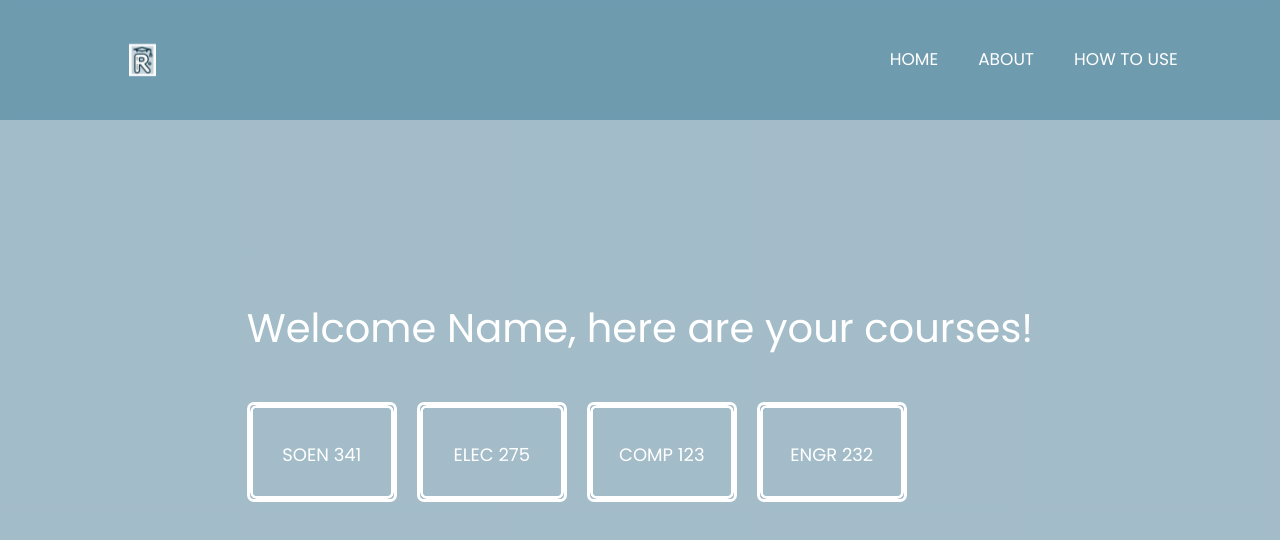
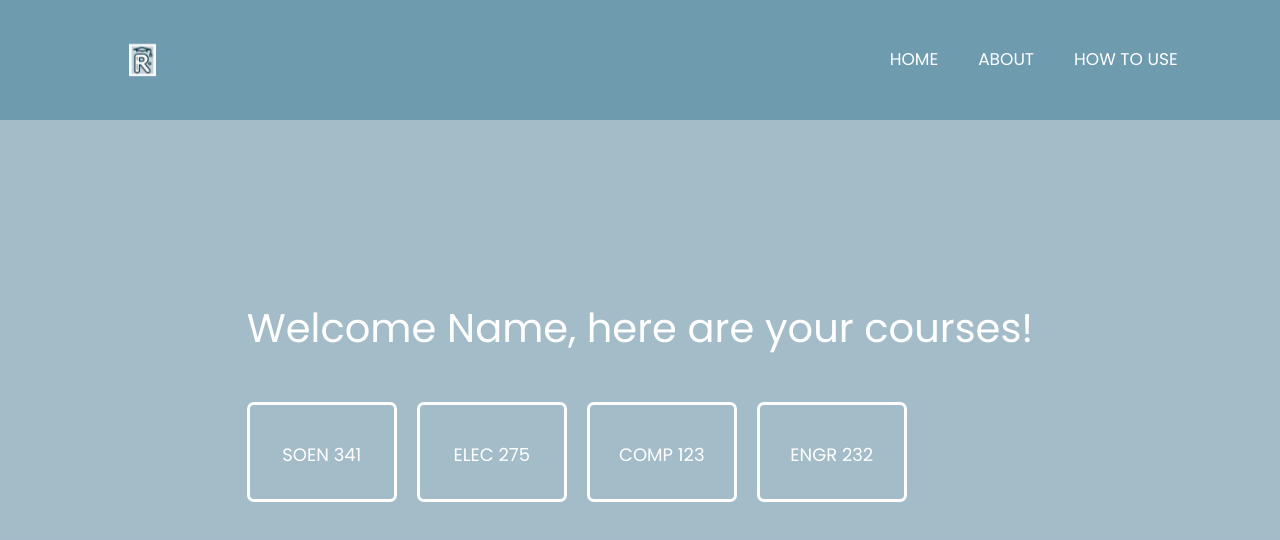
Before and after one commit to JenLys/Mega_Chug_Lords-SOEN341_Project_F24, a React (Vite) app in the folder client/: page /teacherview in a window 1280 px wide. Shown: the top 540 px of the page. Built offline with nearby package versions, Linux system fonts and the light colour scheme.

Commit message:
fixing css making the gradient follow the cursor

```diff
--- a/client/src/pages/TeacherView.jsx
+++ b/client/src/pages/TeacherView.jsx
@@ -9,6 +9,21 @@ function TeacherView() {
         {name:"COMP 123", path: '/class/comp-123'},
         {name: "ENGR 232", path: '/class/engr-232'}
     ];
+
+    const handleMouseMove = (e) => {
+        const box = e.currentTarget;
+        const rect = box.getBoundingClientRect();
+        const x = e.clientX - rect.left;
+        const y = e.clientY - rect.top;
+        box.style.setProperty('--x', `${x}px`);
+        box.style.setProperty('--y', `${y}px`);
+      };
+
+      const handleMouseLeave = (e) => {
+        const box = e.currentTarget;
+        box.style.setProperty('--x', `-9999px`);
+        box.style.setProperty('--y', `-9999px`);
+      };
 
 
     return (
@@ -32,17 +47,10 @@ function TeacherView() {
                 fontSize: '18px',
                 color: 'white',
                 position: 'relative',
-                overflow: 'hidden',
-                '--x-pos': '0px',
-                '--y-pos': '0px',
-            }}
-            onMouseMove={(e) => {
-                const rect = e.target.getBoundingClientRect();
-                const x = e.clientX - rect.left - rect.width / 2;
-                const y = e.clientY - rect.top - rect.height / 2;
-                e.target.style.setProperty('--x-pos', `${x}px`);
-                e.target.style.setProperty('--y-pos', `${y}px`);
               }}
+              onMouseMove={handleMouseMove}
+              onMouseLeave={handleMouseLeave}
+
             >
 
               {classItem.name}
--- a/client/src/pages/teacher.css
+++ b/client/src/pages/teacher.css
@@ -10,20 +10,18 @@
     position: absolute;
     top: 0;
     left: 0;
-    width: 100%;
-    height: 100%;
+    right: 0;
+    bottom: 0;
     border-radius: inherit;
     pointer-events: none;
-    z-index: -1;
-    border: inherit; /* Inherit the border radius and dimensions */
-    background: radial-gradient(circle at var(--x-pos) var(--y-pos), rgba(0, 123, 255, 0.5), rgba(255, 255, 255, 0.5));
-    -webkit-mask:
-      linear-gradient(#fff 0 0) content-box,
-      linear-gradient(#fff 0 0);
-    mask-composite: exclude;
-    -webkit-mask-composite: destination-out;
+    background: radial-gradient(circle at var(--x) var(--y), rgba(0, 123, 255, 0.7), rgba(0, 123, 255, 0) 70%);
+    transition: background 0.1s ease-out;
   }
 
   .class-box:hover::before {
     visibility: visible;
   }
+
+  .class-box:hover {
+    border-color: transparent;
+  }
```
